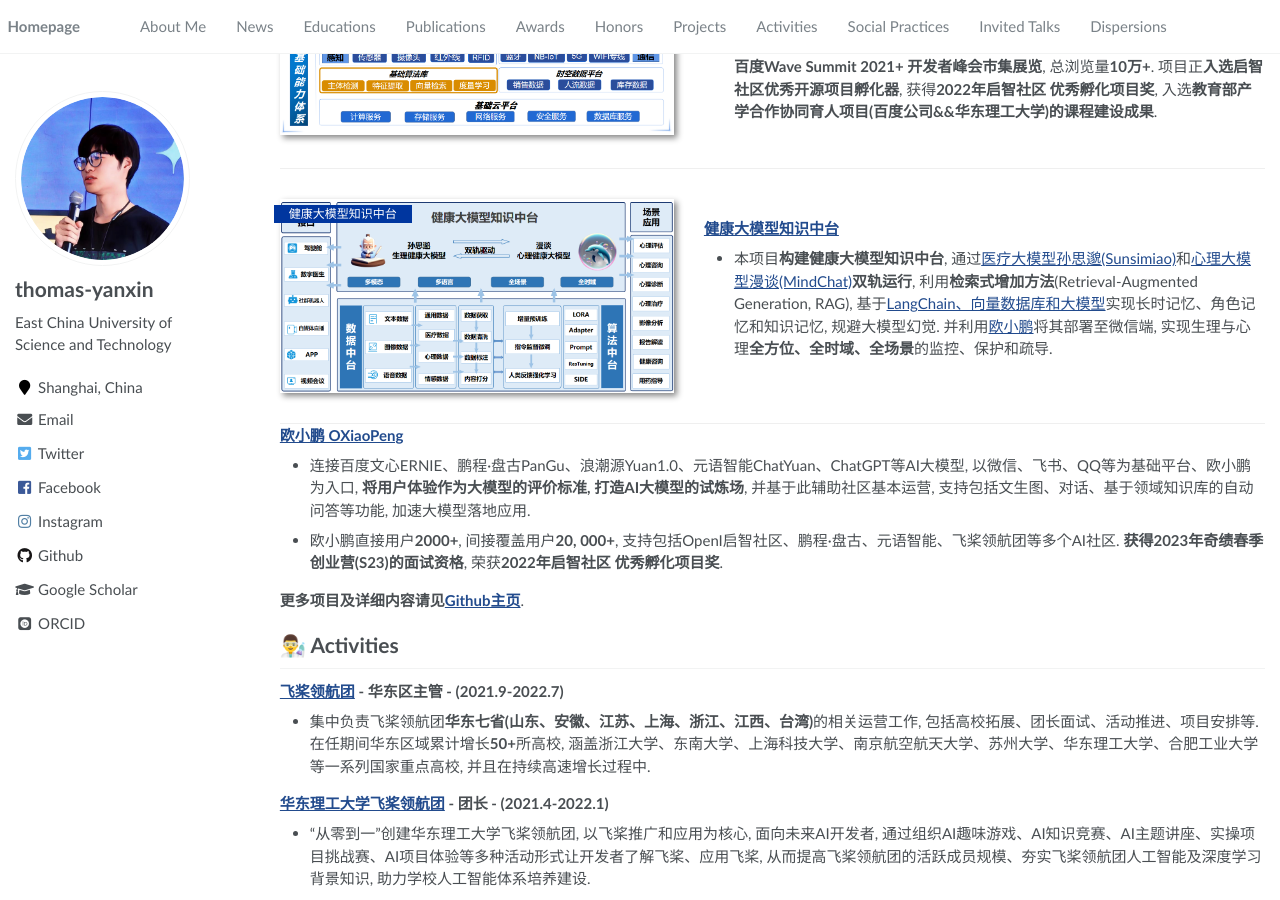
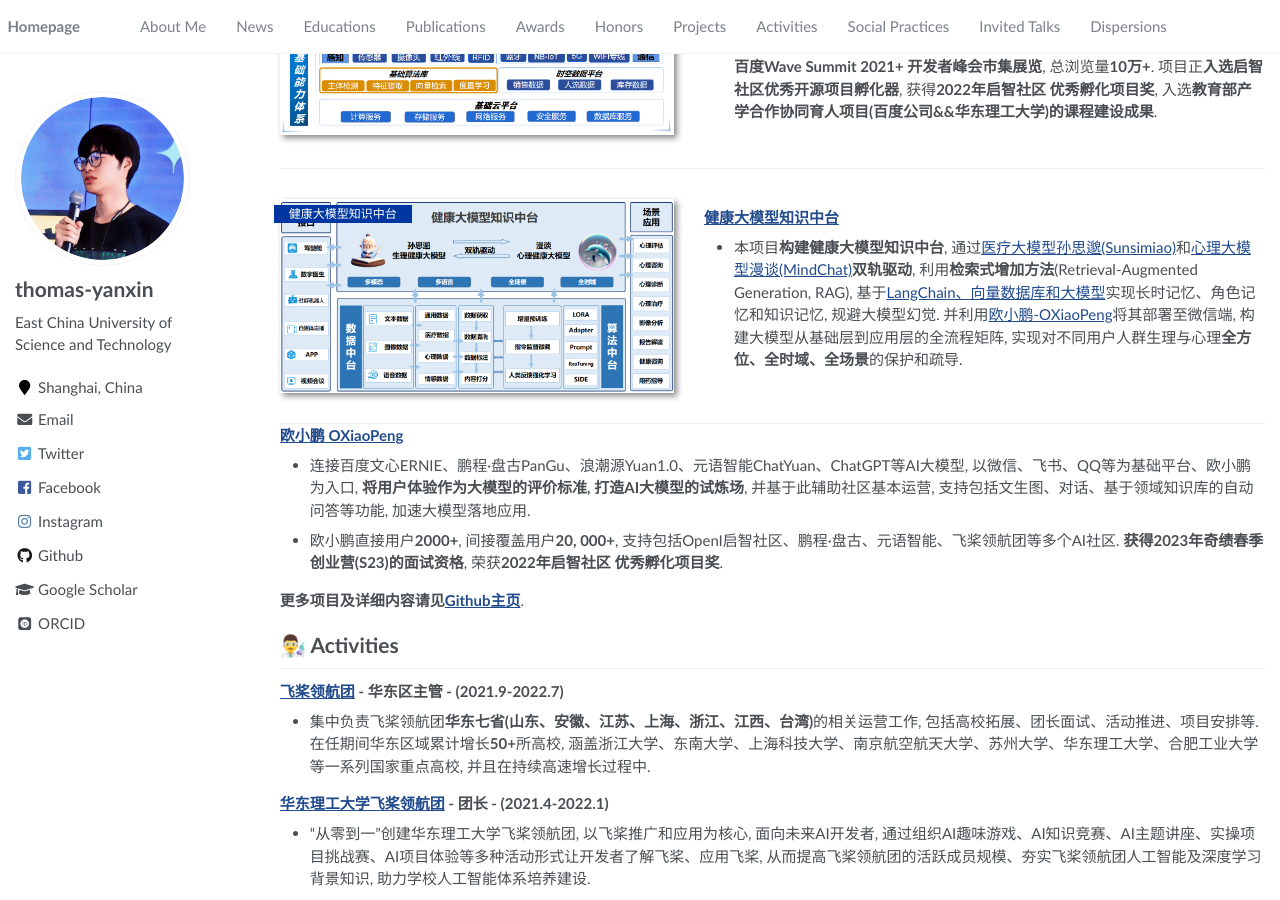
Before and after one commit to thomas-yanxin/thomas-yanxin.github.io, a Jekyll site: the page built from _pages/about.md, in a window 1280 px wide and 900 px high, scrolled down 2527 px. Built offline with Jekyll 4.4.1, drawn with Linux system fonts in a browser that asks for light colours; some web fonts are replaced.

Commit message:
Update about.md

```diff
--- a/_pages/about.md
+++ b/_pages/about.md
@@ -112,7 +112,7 @@
 
 **[健康大模型知识中台](https://github.com/X-D-Lab)**
 
-* 本项目**构建健康大模型知识中台**, 通过<a href="https://github.com/X-D-Lab/Sunsimiao">医疗大模型孙思邈(Sunsimiao)</a>和<a href="https://github.com/X-D-Lab/MindChat">心理大模型漫谈(MindChat)</a>**双轨运行**, 利用**检索式增加方法**(Retrieval-Augmented Generation, RAG), 基于<a href="https://github.com/thomas-yanxin/LangChain-ChatGLM-Webui">LangChain、向量数据库和大模型</a>实现长时记忆、角色记忆和知识记忆, 规避大模型幻觉. 并利用[欧小鹏](https://github.com/thomas-yanxin/OXiaoPeng)将其部署至微信端, 实现生理与心理**全方位、全时域、全场景**的监控、保护和疏导.
+* 本项目**构建健康大模型知识中台**, 通过<a href="https://github.com/X-D-Lab/Sunsimiao">医疗大模型孙思邈(Sunsimiao)</a>和<a href="https://github.com/X-D-Lab/MindChat">心理大模型漫谈(MindChat)</a>**双轨驱动**, 利用**检索式增加方法**(Retrieval-Augmented Generation, RAG), 基于<a href="https://github.com/thomas-yanxin/LangChain-ChatGLM-Webui">LangChain、向量数据库和大模型</a>实现长时记忆、角色记忆和知识记忆, 规避大模型幻觉. 并利用[欧小鹏-OXiaoPeng](https://github.com/thomas-yanxin/OXiaoPeng)将其部署至微信端, 构建大模型从基础层到应用层的全流程矩阵, 实现对不同用户人群生理与心理**全方位、全时域、全场景**的保护和疏导.
 </div>
 </div>
 
```
